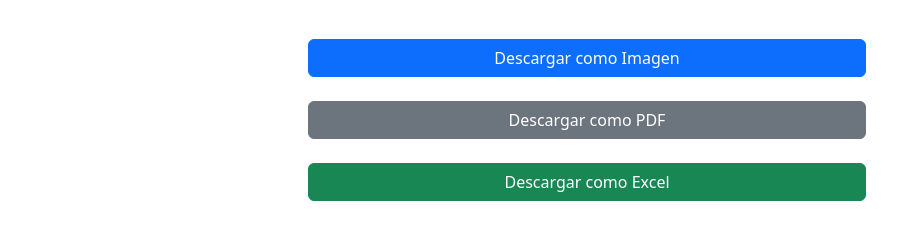
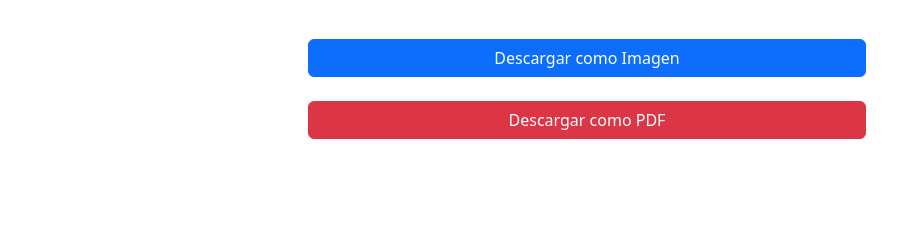
Before and after one commit to 1Yubran1/Formulario, a website: page resultados.html in a window 1280 px wide. Shown: the part 121-360 px from the top of the page, without its empty margins (53-950 px from the left). Drawn offline with nearby package versions, Linux system fonts and the light colour scheme; no server answers.

Commit message:
sin excel

```diff
--- a/resultados.html
+++ b/resultados.html
@@ -25,8 +25,7 @@
         <div class="d-grid gap-2 col-6 mx-auto">
             <br>
             <button id="download-image" class="btn btn-primary mt-3">Descargar como Imagen</button>
-            <button id="download-pdf" class="btn btn-secondary mt-3">Descargar como PDF</button>
-            <button id="download-excel" class="btn btn-success mt-3">Descargar como Excel</button>
+            <button id="download-pdf" class="btn btn-danger mt-3">Descargar como PDF</button>
             <br>
         </div>
     </div>
```
